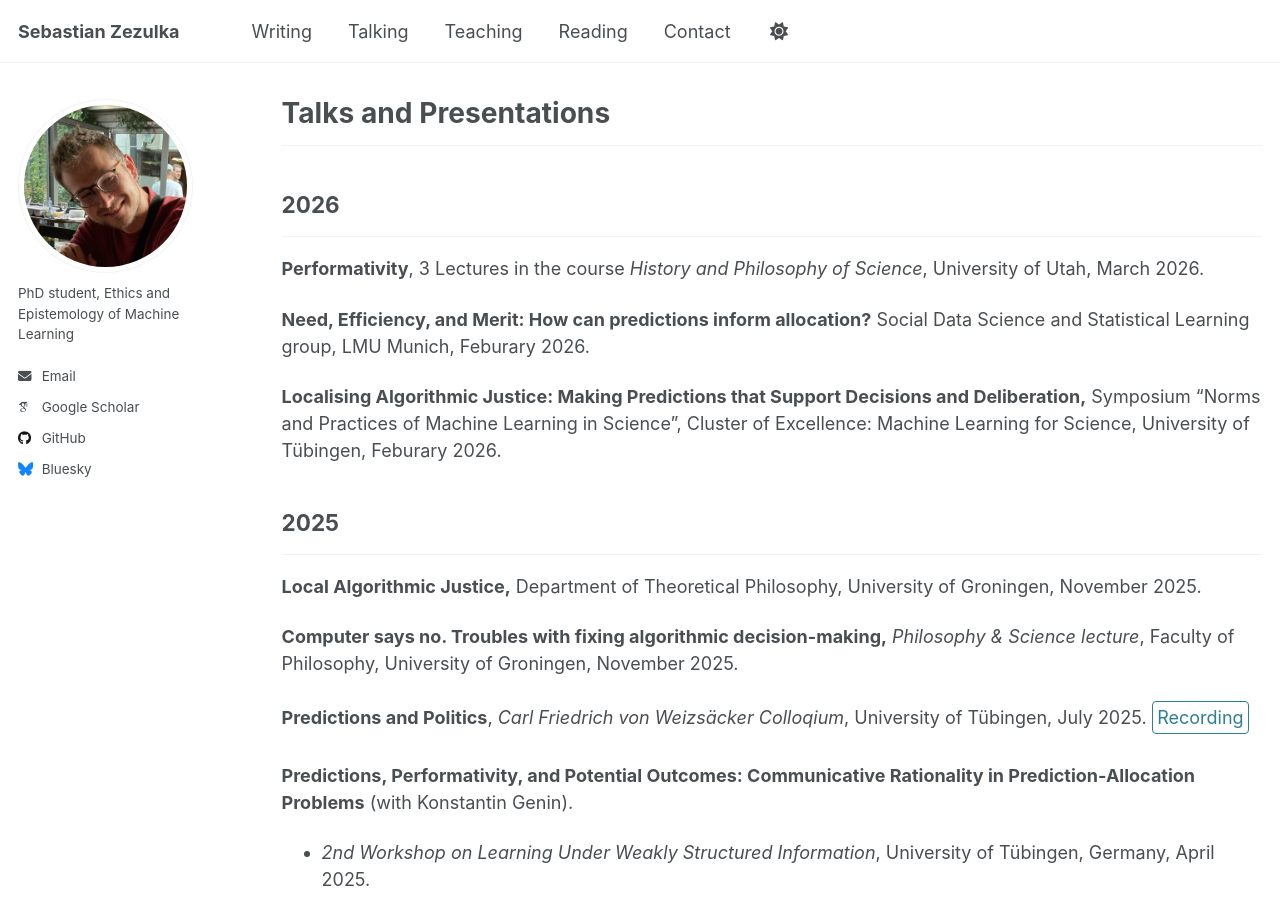
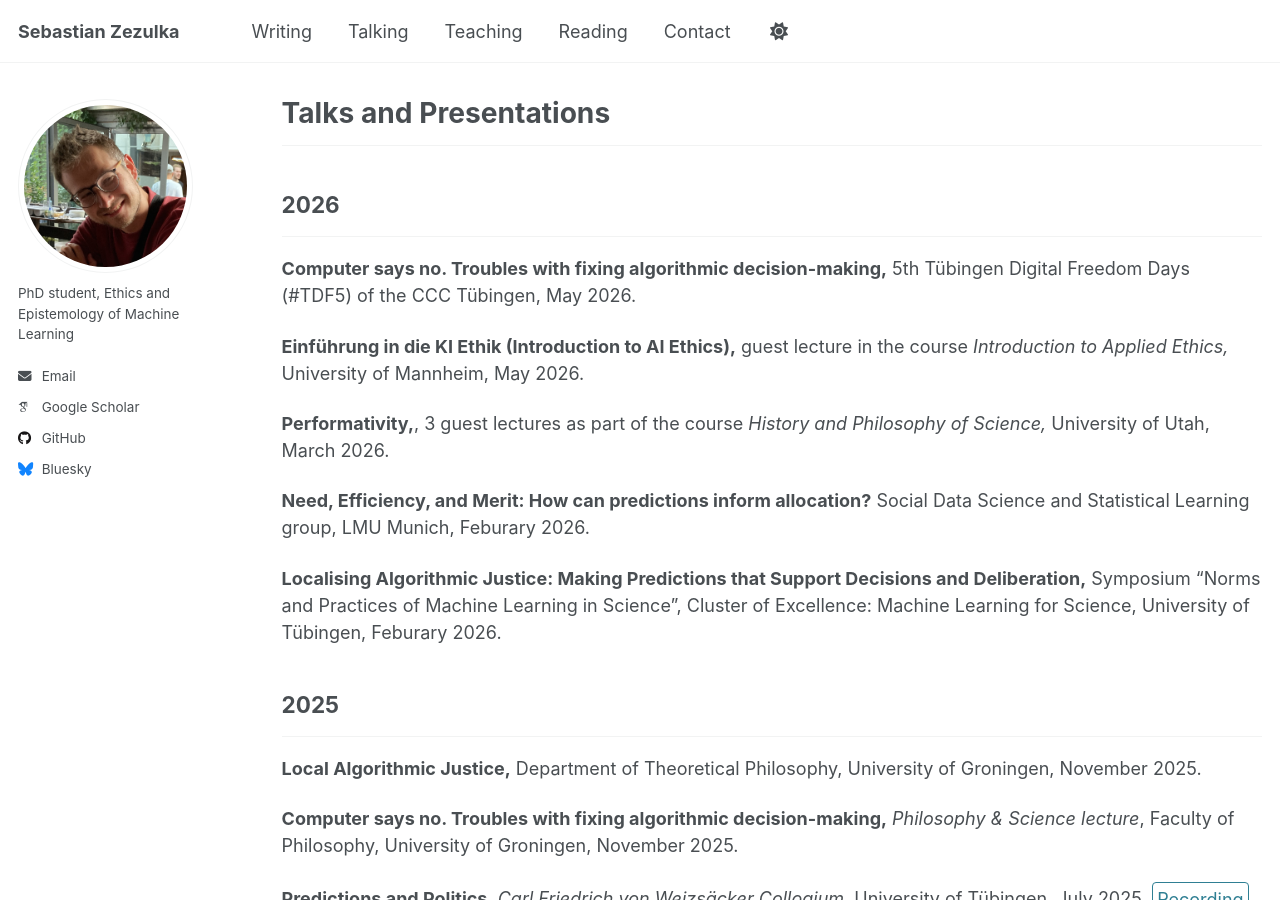
Before and after one commit to sezezulka/sezezulka.github.io, a Jekyll site: the page built from _pages/talks.md, in a window 1280 px wide and 900 px high. Built offline with Jekyll 4.4.1, drawn with Linux system fonts in a browser that asks for light colours; some web fonts are replaced; a script that is not in the unit is left out.

Commit message:
Update talks early 2026

```diff
--- a/_pages/talks.md
+++ b/_pages/talks.md
@@ -8,7 +8,11 @@ author_profile: true
 ---
 ## 2026
 ---
-**Performativity**, 3 Lectures in the course *History and Philosophy of Science*, University of Utah, March 2026.
+**Computer says no. Troubles with fixing algorithmic decision-making,** 5th Tübingen Digital Freedom Days (#TDF5) of the CCC Tübingen, May 2026.
+
+**Einführung in die KI Ethik (Introduction to AI Ethics),** guest lecture in the course *Introduction to Applied Ethics,* University of Mannheim, May 2026.
+
+**Performativity,**, 3 guest lectures as part of the course *History and Philosophy of Science,* University of Utah, March 2026.
 
 **Need, Efficiency, and Merit: How can predictions inform allocation?** Social Data Science and Statistical Learning group, LMU Munich, Feburary 2026.
 
```
